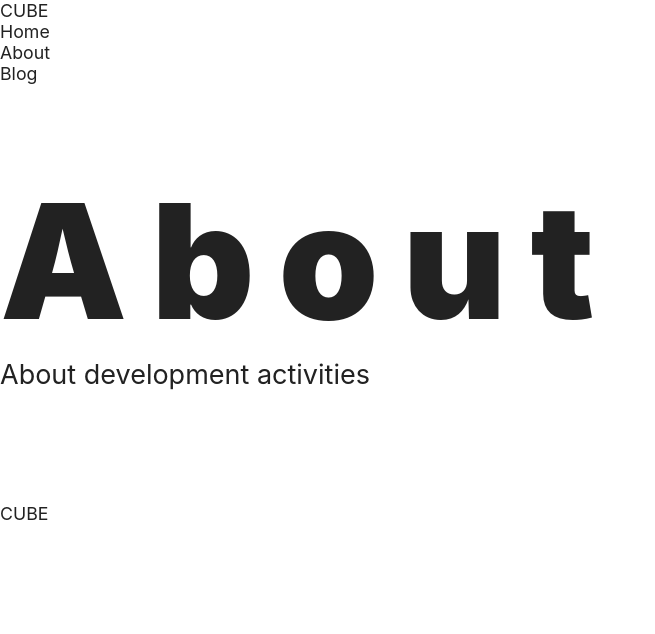
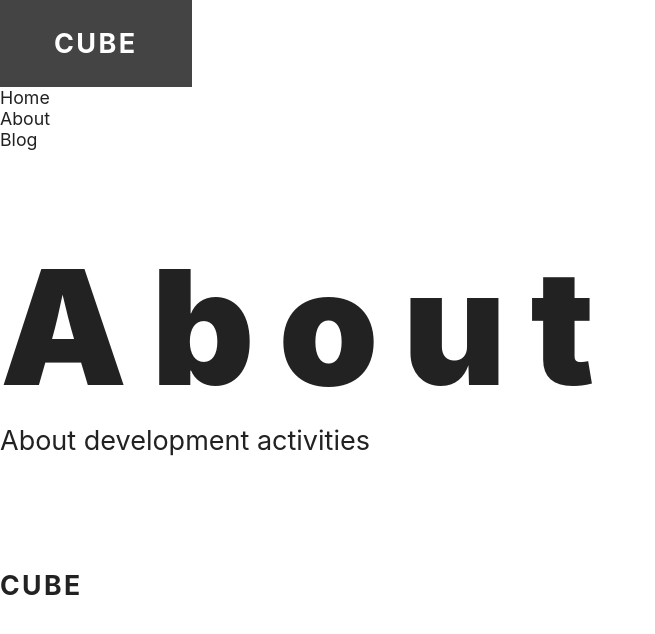
Before and after one commit to kouichi-kuu/nextblog-202209, a Next.js app: page /about in a window 1280 px wide. Shown: the top 634 px of the page, without its empty margins (0-655 px from the left). Built offline with nearby package versions, Linux system fonts and the light colour scheme.

Commit message:
0925変更2027

```diff
--- a/components/header.js
+++ b/components/header.js
@@ -4,7 +4,7 @@ import Nav from 'components/nav'
 export default function Header(){
     return (
         <header>
-            <Logo />
+            <Logo boxOn />
             <Nav />
         </header>
     )
--- a/components/logo.js
+++ b/components/logo.js
@@ -1,9 +1,10 @@
 import Link from 'next/link'
+import styles from 'styles/logo.module.css'
 
-export default function Logo(){
+export default function Logo({boxOn = false}){
     return (
         <Link href="/">
-            <a>CUBE</a>
+            <a className={boxOn?styles.box:styles.basic}>CUBE</a>
         </Link>
     )
 }
--- a/components/nav.js
+++ b/components/nav.js
@@ -1,9 +1,10 @@
 import Link from 'next/link'
+import styles from 'styles/nav.module.css'
 
 export default function Nav(){
     return (
         <nav>
-            <ul>
+            <ul className={styles.list}>
                 <li>
                     <Link href="/"><a>Home</a></Link>
                 </li>
--- a/styles/logo.module.css
+++ b/styles/logo.module.css
@@ -0,0 +1,14 @@
+.basic{
+    font-size: var(--heading2);
+    font-weight: 700;
+    letter-spacing: 0.15rem;
+}
+
+.box{
+    composes: basic;
+    display: inline-block;
+    padding: 1em 2em;
+    background-color: var(--gray-75);
+    color: var(--white);
+    font-size: var(--small-heading2);
+}
```
